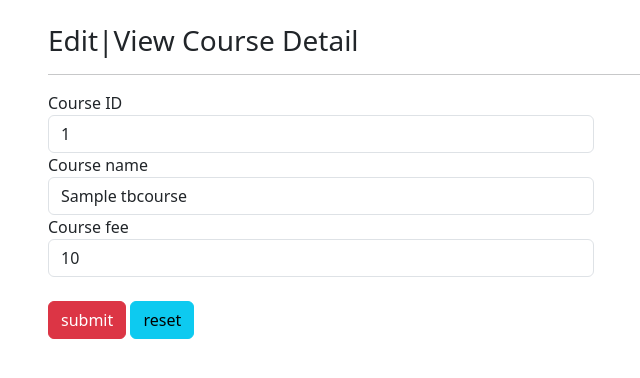
After one commit to thuyle2000/T1.2309.M1, a PHP site: page /course_edit.php?id=1 in a window 1280 px wide. The commit adds this page. Shown: the top 378 px of the page, without its empty margins (34-674 px from the left). Run offline with PHP 8.4, Linux system fonts and the light colour scheme; tables that the repository leaves empty or names only in its code hold one stand-in row (values such as "Sample post").

Commit message:
upload 16-Mar 2024

```diff
--- a/7.PHPL/d06_mySQL/course.php
+++ b/7.PHPL/d06_mySQL/course.php
@@ -102,6 +102,27 @@ class CourseDAO
         $cn->close();
         return $result;
     }
+
+
+    //thay doi noi 1 khoa hoc trong bang tbCoutse
+    public static function update(Course $new)
+    {
+        // 1. tao connection den CSDL db2309.m1
+        $cn = fn_connect_oop();
+
+        // 2. chinh sua noi dung khoa hoc trong bang khoa hoc
+        $sql = "UPDATE `tbcourse`
+                SET `name`='$new->name', `fee`='$new->fee'
+                WHERE `id`=$new->id";
+
+        $result = $cn->query($sql);
+        if ($result == false) {
+            echo "<p> LOI: khong the thay doi du lieu. <br/> " . $cn->error;
+        }
+        //dong ket noi
+        $cn->close();
+        return $result;
+    }
 }
 
 
--- /dev/null
+++ b/7.PHPL/d06_mySQL/course_edit.php
@@ -0,0 +1,97 @@
+<?php
+
+include_once "course.php";
+
+if (isset($_REQUEST["btOK"])) {
+
+
+    //trang da duoc submit,lay du lieu submit luu vo DB
+    $id = $_REQUEST["cid"];
+    $name = $_REQUEST["cname"];
+    $fee = $_REQUEST["cfee"];
+
+    $khoa_hoc = new Course($id, $name, $fee);
+
+    $kq = CourseDAO::update($khoa_hoc);
+    if ($kq) {
+        //quay ve trang danh sach cac lop hoc
+        header("location:course_view.php");
+        exit;
+    }
+}
+
+
+if (isset($_REQUEST["id"])) {
+
+    $maKH = $_REQUEST["id"];
+    $ds = CourseDAO::get(id:$maKH);
+
+    if($ds == null){
+        exit;
+    }
+
+    $maKH = $ds[0]->id;
+    $tenKH = $ds[0]->name;
+    $hoc_phi = $ds[0]->fee;
+}
+else{
+    header("location:course_view.php");
+    exit;
+}
+
+
+
+
+
+?>
+
+<!DOCTYPE html>
+<html lang="en">
+
+<head>
+    <meta charset="UTF-8">
+    <meta name="viewport" content="width=device-width, initial-scale=1.0">
+    <title>insert-course</title>
+    <link href="https://cdn.jsdelivr.net/npm/bootstrap@5.3.2/dist/css/bootstrap.min.css" rel="stylesheet">
+    <script src="https://cdn.jsdelivr.net/npm/bootstrap@5.3.2/dist/js/bootstrap.bundle.min.js"></script>
+</head>
+
+<body>
+    <div class="container mt-4">
+        <h3>Edit|View Course Detail</h3>
+        <hr>
+        <div class="row">
+            <div class="col-md-6">
+                <form action="">
+
+                    <div class="form-group">
+                        <label for="">Course ID</label>
+                        <input type="text" name="cid" id="cid"
+                        value="<?=$maKH?>" readonly class="form-control">
+                    </div>
+
+                    <div class="form-group">
+                        <label for="">Course name</label>
+                        <input type="text" name="cname" id="cname" required
+                        value="<?=$tenKH?>"
+                        class="form-control" readonly>
+                    </div>
+
+                    <div class="form-group">
+                        <label for="">Course fee</label>
+                        <input type="number" name="cfee" id="cfee" required
+                        value="<?=$hoc_phi?>"
+                        class="form-control">
+                    </div>
+
+                    <div class="mt-4">
+                        <button type="submit" class="btn btn-danger" name="btOK">submit</button>
+                        <button type="reset" class="btn btn-info">reset</button>
+                    </div>
+                </form>
+            </div>
+        </div>
+    </div>
+</body>
+
+</html>
```
Also changed, not shown: 7.PHPL/d06_mySQL/course_view.php (+23 -5 lines), 7.PHPL/d07_authenticate/account.php (added, +61 -0 lines), 7.PHPL/d07_authenticate/d07_login.php (added, +69 -0 lines), 7.PHPL/script .sql (renamed from 7.PHPL/script.sql, +14 -1 lines).
